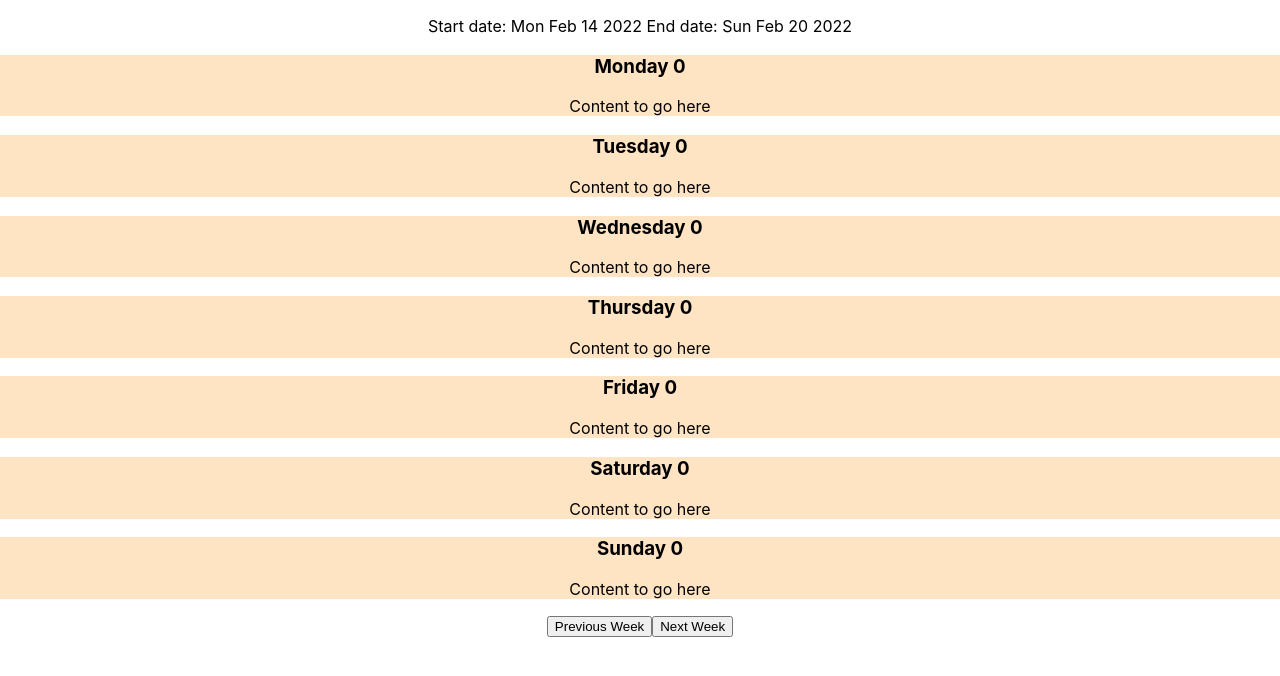
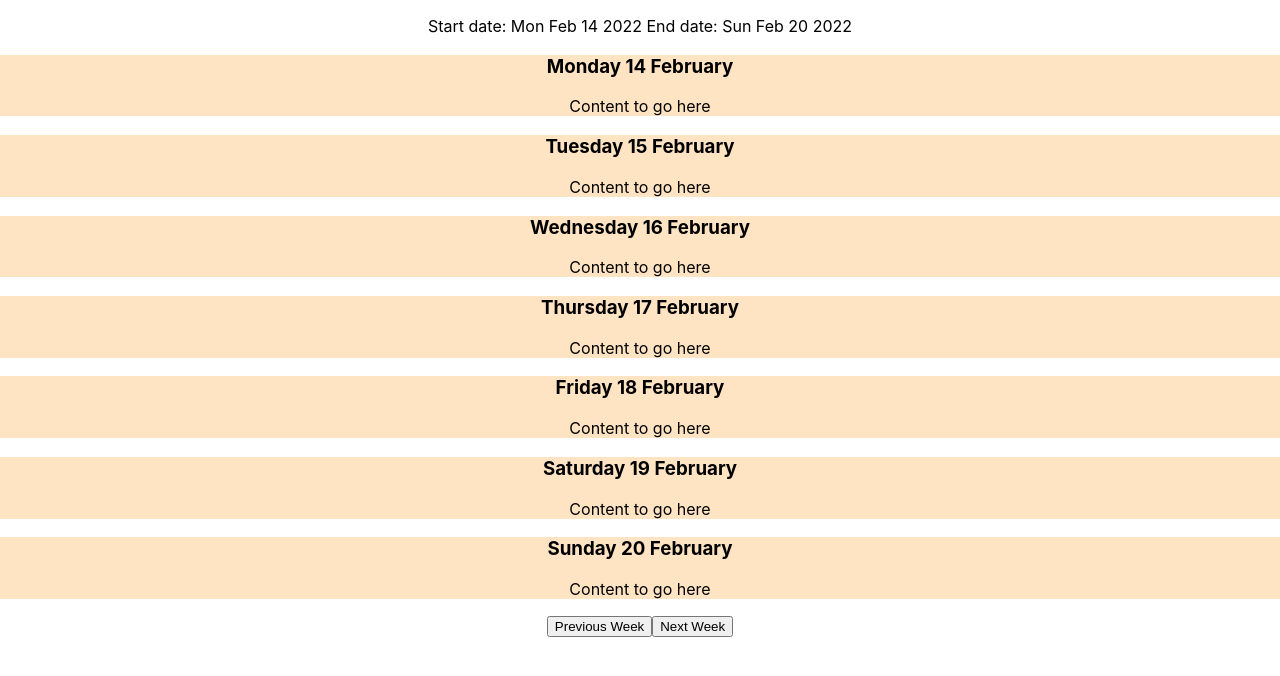
Before and after one commit to sgwethan8/lily, a React (Create React App) app: page / in a window 1280 px wide. Both pictures are taken after a click on the button "Enter". Shown: the top 676 px of the page. Built offline with nearby package versions, Linux system fonts and the light colour scheme.

Commit message:
Gave every date object its actual date and month

```diff
--- a/src/App.js
+++ b/src/App.js
@@ -14,16 +14,17 @@ function App() {
     setIsEntered(true);
   };
 
-  useEffect(() => {
-    const timer = setInterval(() => {
-      setText((prevText) => {
-        var index = texts.indexOf(prevText);
-        return (index + 1 === texts.length) ? texts[0] : texts[index + 1] ;
-      });
-    }, 2000);
-    // clearing interval
-    return () => clearInterval(timer);
-  });
+  // NOTE: this is causing the prop function in week to run every 2 seconds, paused for investigation
+  // useEffect(() => {
+  //   const timer = setInterval(() => {
+  //     setText((prevText) => {
+  //       var index = texts.indexOf(prevText);
+  //       return (index + 1 === texts.length) ? texts[0] : texts[index + 1] ;
+  //     });
+  //   }, 2000);
+  //   // clearing interval
+  //   return () => clearInterval(timer);
+  // });
 
   return (
     <div className="App">
--- a/src/components/Day/Day.js
+++ b/src/components/Day/Day.js
@@ -3,11 +3,15 @@ import Edit from "./Edit";
 import "./Day.css";
 
 const Day = (props) => {
-
+  const dayNo = props.date.getDate();
+  const month = props.date.toLocaleString("default", { month: "long" });
 
   return (
     <div className="card">
-      <h3>{props.DayOfWeek} {props.DayNo}</h3>
+      <h3>
+        {props.DayOfWeek} {dayNo} {month}{" "}
+      </h3>
+      <p> </p>
       <p> Content to go here</p>
     </div>
   );
--- a/src/components/Week.js
+++ b/src/components/Week.js
@@ -1,11 +1,7 @@
-import React from "react";
+import React, { useEffect } from "react";
 import './Week.css';
 
 const Week = (props) => {
-//   // current day
-//   var now = new Date();
-//   now.setHours(0, 0, 0, 0);
-
   // start of this week
   var monday = new Date(props.date);
   monday.setDate(monday.getDate() - monday.getDay() + 1);
@@ -13,6 +9,11 @@ const Week = (props) => {
   // end of this week
   var sunday = new Date(props.date);
   sunday.setDate(sunday.getDate() - sunday.getDay() + 7);
+
+  useEffect(() => {
+    props.startDay(monday);
+    console.log("here");
+  }, [props.date]);
 
   return (
     <p>
--- a/src/components/calendar.js
+++ b/src/components/calendar.js
@@ -6,6 +6,7 @@ import Edit from "./Day/Edit";
 const Calendar = () => {
   const [isEditing, setIsEditing] = useState(false);
   const [currentDate, setCurrentDate] = useState(new Date());
+  const [startDate, setStartDate] = useState(new Date());
   const daysOfTheWeek = [
     "Monday",
     "Tuesday",
@@ -28,38 +29,54 @@ const Calendar = () => {
     });
   };
 
+  const getStartDay = (monday) => {
+    setStartDate((prevState) => {
+      window.monday = monday
+      console.log(monday)
+      return monday
+    });
+  };
+
   const startEditingHandler = () => {
     setIsEditing(true);
-  }
+  };
 
   const finishEditingHandler = () => {
     setIsEditing(false);
-  }
+  };
 
   const submitEditsHandler = (values) => {
     console.log(values);
     console.log("submitted edits");
     // todo: need to pass this into day component
-  }
+  };
 
   return (
     <div>
-      <Week date={currentDate}></Week>
-      {isEditing && <Edit onSaveEdits={submitEditsHandler} onSaveOrCancelEdit={finishEditingHandler}></Edit>}
+      <Week date={currentDate} startDay={getStartDay}></Week>
+      {isEditing && (
+        <Edit
+          onSaveEdits={submitEditsHandler}
+          onSaveOrCancelEdit={finishEditingHandler}
+        ></Edit>
+      )}
       {!isEditing && (
         <div>
-          {daysOfTheWeek.map((day, index) => {
-            return <Day key={day} DayOfWeek={day} DayNo={0} onClick={startEditingHandler}></Day>;
-          })}
-          {/*
-          todo: need to consider how days will work when switching weeks
-          */}
+          <div onClick={startEditingHandler}>
+            {daysOfTheWeek.map((day, index) => {
+              return <Day key={day} DayOfWeek={day} date={new Date(startDate.getTime() + index * 24 * 60 * 60 * 1000)}></Day>;
+            })}
+          </div>
+
           <div>
             <button onClick={onPreviousWeekHandler}>Previous Week</button>
             <button onClick={onNextWeekHandler}>Next Week</button>
           </div>
         </div>
       )}
+      {/*
+          todo: need to consider how days will work when switching weeks
+          */}
     </div>
   );
 };
```
